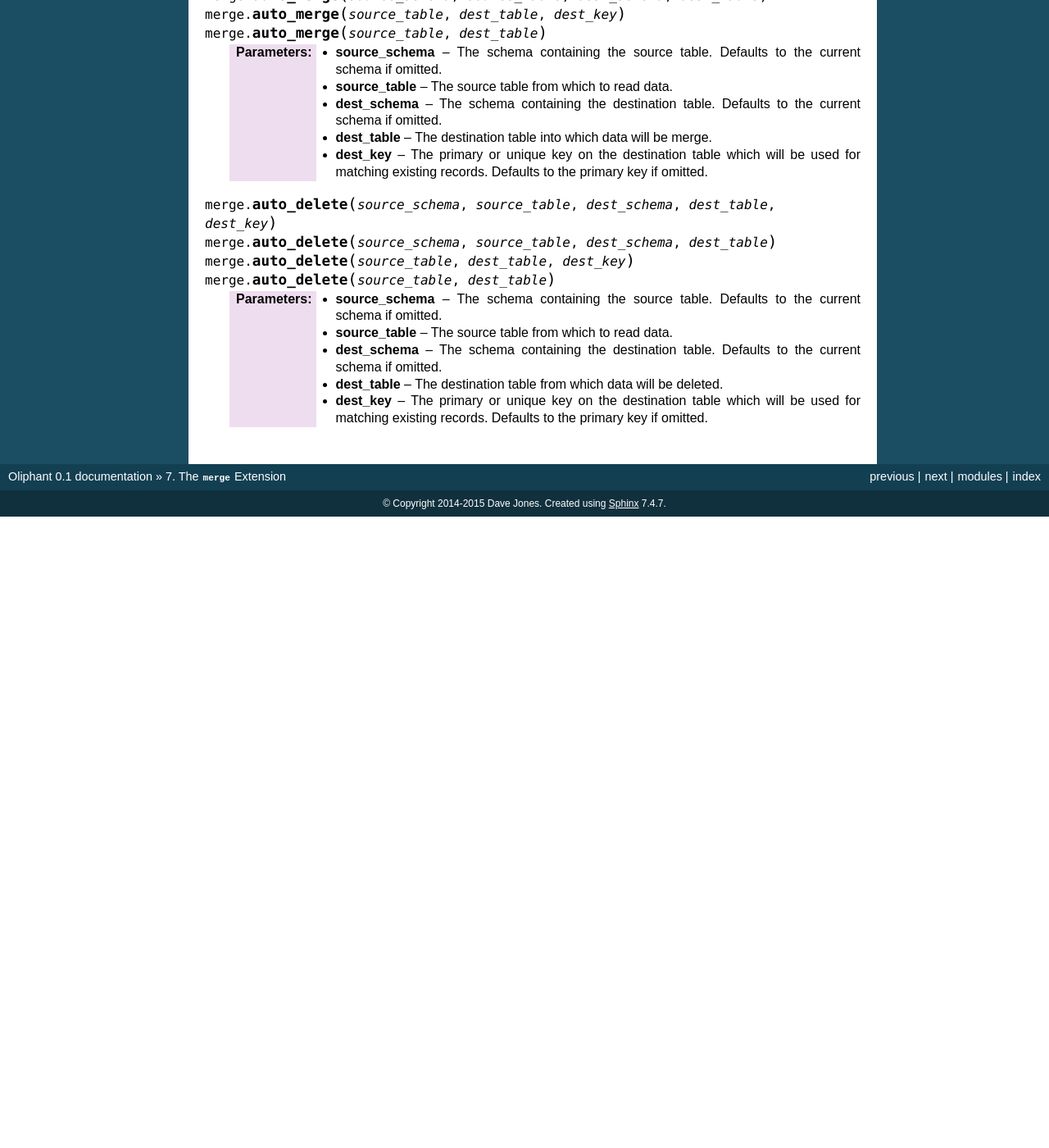
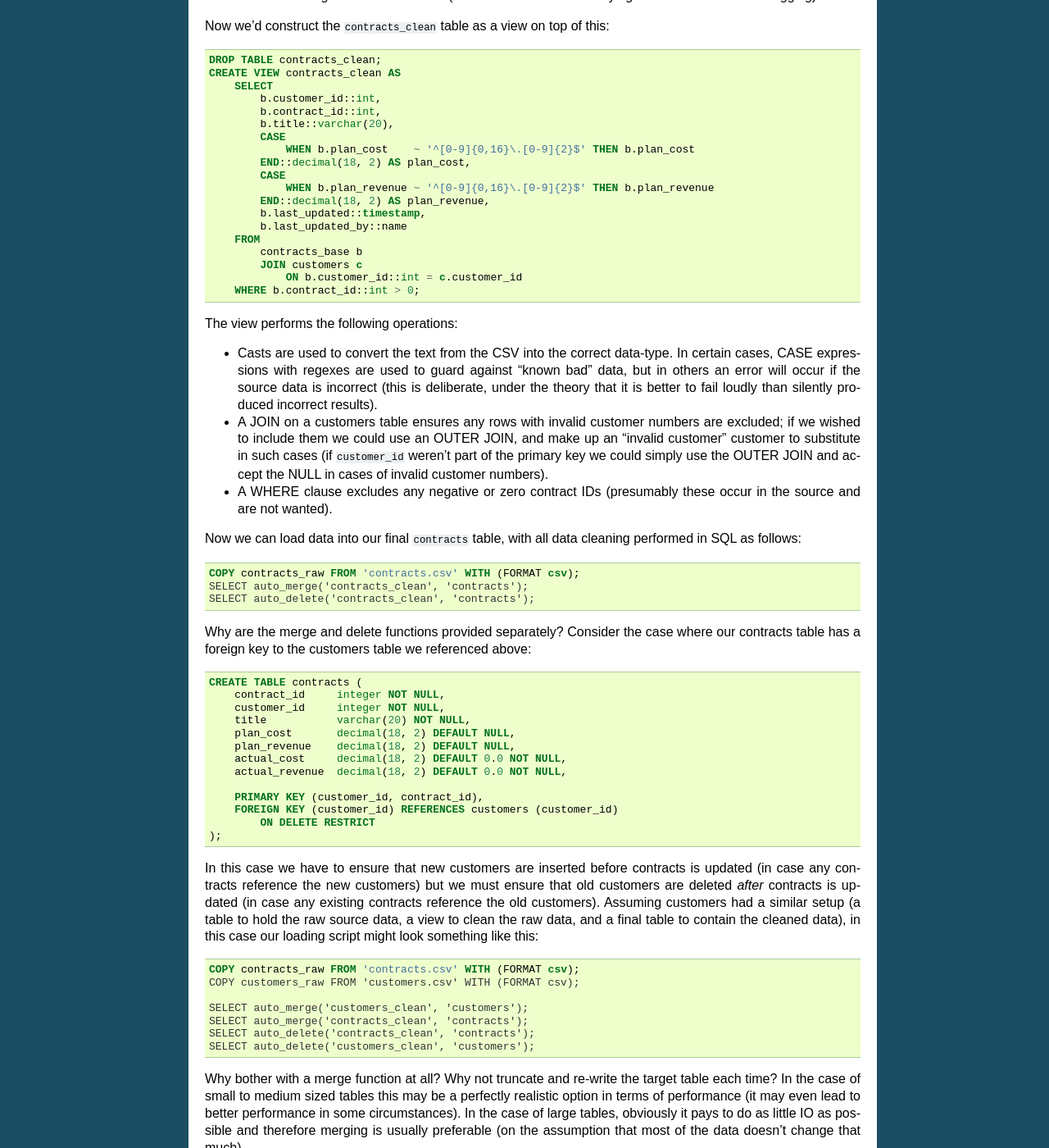
Before and after one commit to waveform-computing/oliphant, a Sphinx documentation site: the page built from docs/merge.rst, in a window 1280 px wide and 1400 px high, scrolled down 2981 px. Shown: the whole window at 82% size. Built offline with Sphinx 7.4.7, drawn with Linux system fonts in a browser that asks for light colours; pages that are not in the unit, such as notebooks, are missing from menus; before the commit the page ends 3611 px from its top, so only the background shows below that; some of the changed text lies outside the part shown.

Commit message:
More work on the merge docs

```diff
--- a/docs/merge.rst
+++ b/docs/merge.rst
@@ -29,22 +29,22 @@
 
 .. code-block:: sql
 
-    CREATE TABLE contracts_source (
+    CREATE TABLE contracts_clean (
         customer_id     integer NOT NULL,
         contract_id     integer NOT NULL,
         title           varchar(20) NOT NULL,
-        plan_cost       decimal(18, 2) NOT NULL,
-        plan_revenue    decimal(18, 2) NOT NULL,
+        plan_cost       decimal(18, 2) DEFAULT NULL,
+        plan_revenue    decimal(18, 2) DEFAULT NULL,
         last_updated    timestamp NOT NULL,
         last_updated_by name NOT NULL
     );
 
-    CREATE TABLE contracts_target (
+    CREATE TABLE contracts (
         contract_id     integer NOT NULL,
         customer_id     integer NOT NULL,
         title           varchar(20) NOT NULL,
-        plan_cost       decimal(18, 2) NOT NULL,
-        plan_revenue    decimal(18, 2) NOT NULL,
+        plan_cost       decimal(18, 2) DEFAULT NULL,
+        plan_revenue    decimal(18, 2) DEFAULT NULL,
         actual_cost     decimal(18, 2) DEFAULT 0.0 NOT NULL,
         actual_revenue  decimal(18, 2) DEFAULT 0.0 NOT NULL,
 
@@ -55,13 +55,13 @@
 
 .. code-block:: sql
 
-    SELECT auto_insert('contracts_source', 'contracts_target');
+    SELECT auto_insert('contracts_clean', 'contracts');
 
 This is equivalent to executing the following SQL:
 
 .. code-block:: sql
 
-    INSERT INTO contracts_target (
+    INSERT INTO contracts (
         customer_id,
         contract_id,
         title,
@@ -74,7 +74,7 @@
         title,
         plan_cost,
         plan_revenue
-    FROM contracts_source;
+    FROM contracts_clean;
 
 Note that columns are matched by name so that even though the order of
 ``customer_id`` and ``contract_id`` differs between the two tables, they are
@@ -89,18 +89,18 @@
 
 .. code-block:: sql
 
-    SELECT auto_merge('contracts_source', 'contracts_target');
+    SELECT auto_merge('contracts_clean', 'contracts');
 
 This is equivalent to executing the following SQL:
 
 .. code-block:: sql
 
     WITH upsert AS (
-        UPDATE contracts_target AS dest SET
+        UPDATE contracts AS dest SET
             plan_cost = src.plan_cost,
             plan_revenue = src.plan_revenue,
             title = src.title
-        FROM contracts_source AS src
+        FROM contracts_clean AS src
         WHERE
             src.contract_id = dest.contract_id
             AND src.customer_id = dest.customer_id
@@ -121,7 +121,7 @@
         plan_cost,
         plan_revenue,
         title
-    FROM contracts_source
+    FROM contracts_clean
     WHERE ROW (contract_id, customer_id) NOT IN (
         SELECT contract_id, customer_id
         FROM upsert
@@ -137,34 +137,34 @@
 
 .. code-block:: sql
 
-    SELECT auto_delete('contracts_source', 'contracts_target');
+    SELECT auto_delete('contracts_clean', 'contracts');
 
 This is equivalent to executing the following statement:
 
 .. code-block:: sql
 
-    DELETE FROM contracts_target WHERE ROW (contract_id, customer_id) IN (
-        SELECT contract_id, customer_id FROM contracts_target
+    DELETE FROM contracts WHERE ROW (contract_id, customer_id) IN (
+        SELECT contract_id, customer_id FROM contracts
         EXCEPT
-        SELECT contract_id, customer_id FROM contracts_source
+        SELECT contract_id, customer_id FROM contracts_clean
     )
 
 Use-cases
 =========
 
-These routines are designed for use in a data warehouse environment in which
-cleansing of incoming data is handled by views within the database.  The
-process is intended to work as follows:
+These routines are designed for use in a database environment in which
+cleansing of incoming data is handled by views within the database. The process
+is intended to work as follows:
 
 1. Data is copied into a set of tables which replicate the structures of their
-   source, without any constraints or restrictions. The lack of constraints
-   is important to ensure that the source table is replicated perfectly, but
-   (non-unique) indexes can be created on these tables to ensure performance
-   in the next stages.
+   source, without any constraints or restrictions. The lack of constraints is
+   important to ensure that the source data is represented accurately,
+   imperfections and all. However, non-unique indexes can be created on these
+   tables to ensure performance in the next stages.
 
 2. On top of the source tables, views are created to handle cleaning the data.
-   Bear in mind that any INSERT, UPDATE, or DELETE operations can be emulated
-   via queries. For example:
+   Bear in mind that transformation of data (by INSERT, UPDATE, or DELETE
+   operations) can be accomplished via queries. For example:
 
     - If you need to INSERT records into the source material, simply UNION ALL
       the source table with the new records (generated via a VALUES statement)
@@ -179,6 +179,141 @@
    output of the cleaning views from the step above.
 
 To give a concrete example of this method, consider the examples from above.
+Let us assume that the source of the contracts data is a CSV file periodically
+refreshed by some process (this probably sounds awful, and it is, but I've seen
+worse in practice). We would represent this source data with a table like so:
+
+.. code-block:: sql
+
+    CREATE TABLE contracts_raw (
+        customer_id     text NOT NULL,
+        contract_id     text NOT NULL,
+        title           text NOT NULL,
+        plan_cost       text NOT NULL,
+        plan_revenue    text NOT NULL,
+        last_updated    text NOT NULL,
+        last_updated_by text NOT NULL
+    );
+
+Note the use of text fields as we've no guarantee that any of the CSV data is
+actually well structured and we want to ensure that it is loaded successfully
+(even if subsequent cleaning fails) so that we have a copy of the source data
+to debug within the database (this is much easier than relying on external
+files for debugging).
+
+Now we'd construct the ``contracts_clean`` table as a view on top of this:
+
+.. code-block:: sql
+
+    DROP TABLE contracts_clean;
+    CREATE VIEW contracts_clean AS
+        SELECT
+            b.customer_id::int,
+            b.contract_id::int,
+            b.title::varchar(20),
+            CASE
+                WHEN b.plan_cost    ~ '^[0-9]{0,16}\.[0-9]{2}$' THEN b.plan_cost
+            END::decimal(18, 2) AS plan_cost,
+            CASE
+                WHEN b.plan_revenue ~ '^[0-9]{0,16}\.[0-9]{2}$' THEN b.plan_revenue
+            END::decimal(18, 2) AS plan_revenue,
+            b.last_updated::timestamp,
+            b.last_updated_by::name
+        FROM
+            contracts_base b
+            JOIN customers c
+                ON b.customer_id::int = c.customer_id
+        WHERE b.contract_id::int > 0;
+
+The view performs the following operations:
+
+* Casts are used to convert the text from the CSV into the correct data-type.
+  In certain cases, CASE expressions with regexes are used to guard against
+  "known bad" data, but in others an error will occur if the source data
+  is incorrect (this is deliberate, under the theory that it is better to
+  fail loudly than silently produced incorrect results).
+
+* A JOIN on a customers table ensures any rows with invalid customer numbers
+  are excluded; if we wished to include them we could use an OUTER JOIN, and
+  make up an "invalid customer" customer to substitute in such cases (if
+  ``customer_id`` weren't part of the primary key we could simply use the OUTER
+  JOIN and accept the NULL in cases of invalid customer numbers).
+
+* A WHERE clause excludes any negative or zero contract IDs (presumably these
+  occur in the source and are not wanted).
+
+Now we can load data into our final ``contracts`` table, with all data cleaning
+performed in SQL as follows:
+
+.. code-block:: psql
+
+    COPY contracts_raw FROM 'contracts.csv' WITH (FORMAT csv);
+    SELECT auto_merge('contracts_clean', 'contracts');
+    SELECT auto_delete('contracts_clean', 'contracts');
+
+Why are the merge and delete functions provided separately? Consider the case
+where our contracts table has a foreign key to the customers table we
+referenced above:
+
+.. code-block:: sql
+
+    CREATE TABLE contracts (
+        contract_id     integer NOT NULL,
+        customer_id     integer NOT NULL,
+        title           varchar(20) NOT NULL,
+        plan_cost       decimal(18, 2) DEFAULT NULL,
+        plan_revenue    decimal(18, 2) DEFAULT NULL,
+        actual_cost     decimal(18, 2) DEFAULT 0.0 NOT NULL,
+        actual_revenue  decimal(18, 2) DEFAULT 0.0 NOT NULL,
+
+        PRIMARY KEY (customer_id, contract_id),
+        FOREIGN KEY (customer_id) REFERENCES customers (customer_id)
+            ON DELETE RESTRICT
+    );
+
+In this case we have to ensure that new customers are inserted before contracts
+is updated (in case any contracts reference the new customers) but we must
+ensure that old customers are deleted *after* contracts is updated (in case any
+existing contracts reference the old customers). Assuming customers had a
+similar setup (a table to hold the raw source data, a view to clean the raw
+data, and a final table to contain the cleaned data), in this case our loading
+script might look something like this:
+
+.. code-block:: psql
+
+    COPY contracts_raw FROM 'contracts.csv' WITH (FORMAT csv);
+    COPY customers_raw FROM 'customers.csv' WITH (FORMAT csv);
+
+    SELECT auto_merge('customers_clean', 'customers');
+    SELECT auto_merge('contracts_clean', 'contracts');
+    SELECT auto_delete('contracts_clean', 'contracts');
+    SELECT auto_delete('customers_clean', 'customers');
+
+Why bother with a merge function at all? Why not truncate and re-write the
+target table each time? In the case of small to medium sized tables this may be
+a perfectly realistic option in terms of performance (it may even lead to
+better performance in some circumstances). In the case of large tables,
+obviously it pays to do as little IO as possible and therefore merging is
+usually preferable (on the assumption that most of the data doesn't change that
+much).
+
+However, there is another more subtle reason to consider. By merging we are
+accurately telling the database engine what happened to each record: whether
+it was inserted, updated or deleted at the source. If we truncated and re-wrote
+the whole table such information would be lost. In turn this allows us to
+accurately use the :mod:`history` extension to keep a history of our customers
+and contracts tables. We could simply do:
+
+.. code-block:: sql
+
+    SELECT create_history_table('customers', 'day');
+    SELECT create_history_table('contracts', 'day');
+    SELECT create_history_triggers('customers', 'day');
+    SELECT create_history_triggers('contracts', 'day');
+
+Now every time the customers and contracts tables are loaded with our script
+above, the history is updated too and we can show the state of these tables for
+any day in the past.
 
 API
 ===
```
Also changed, not shown: other parts of docs/merge.rst (+1 -1 lines).
